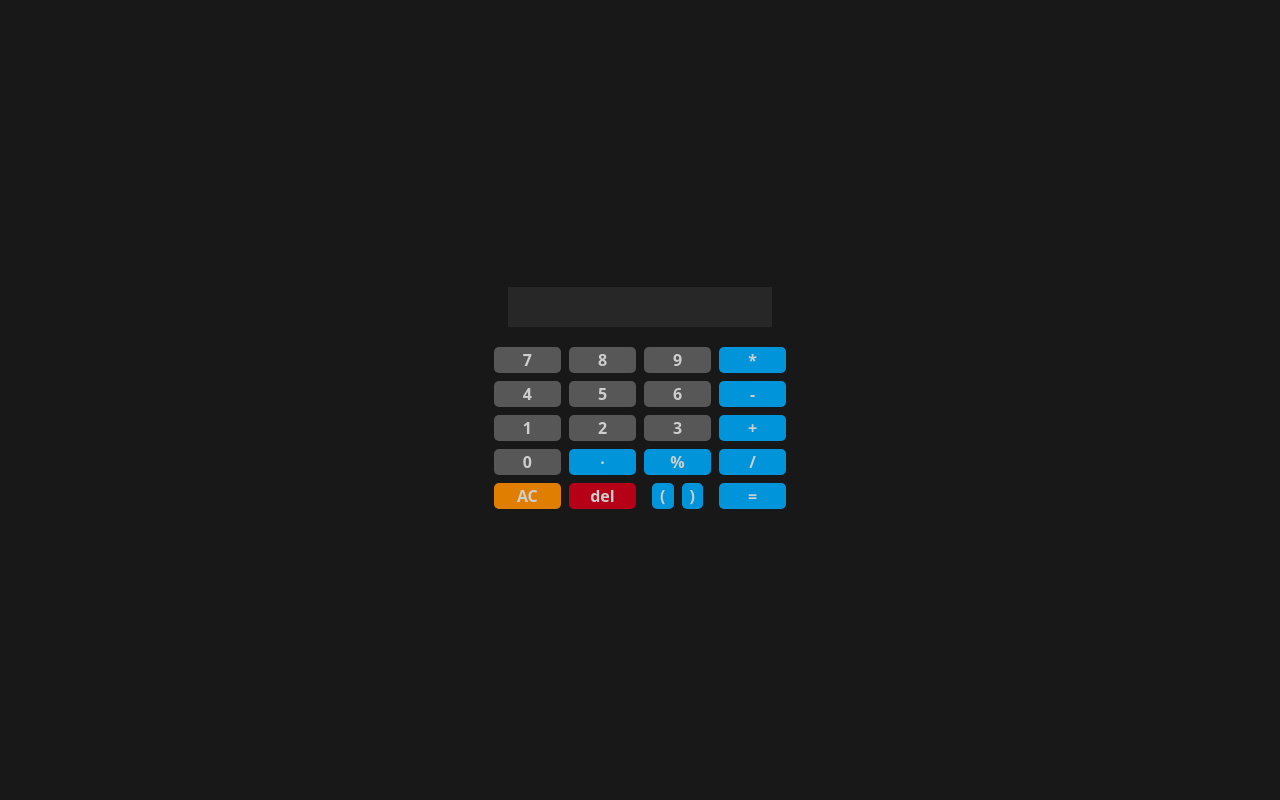
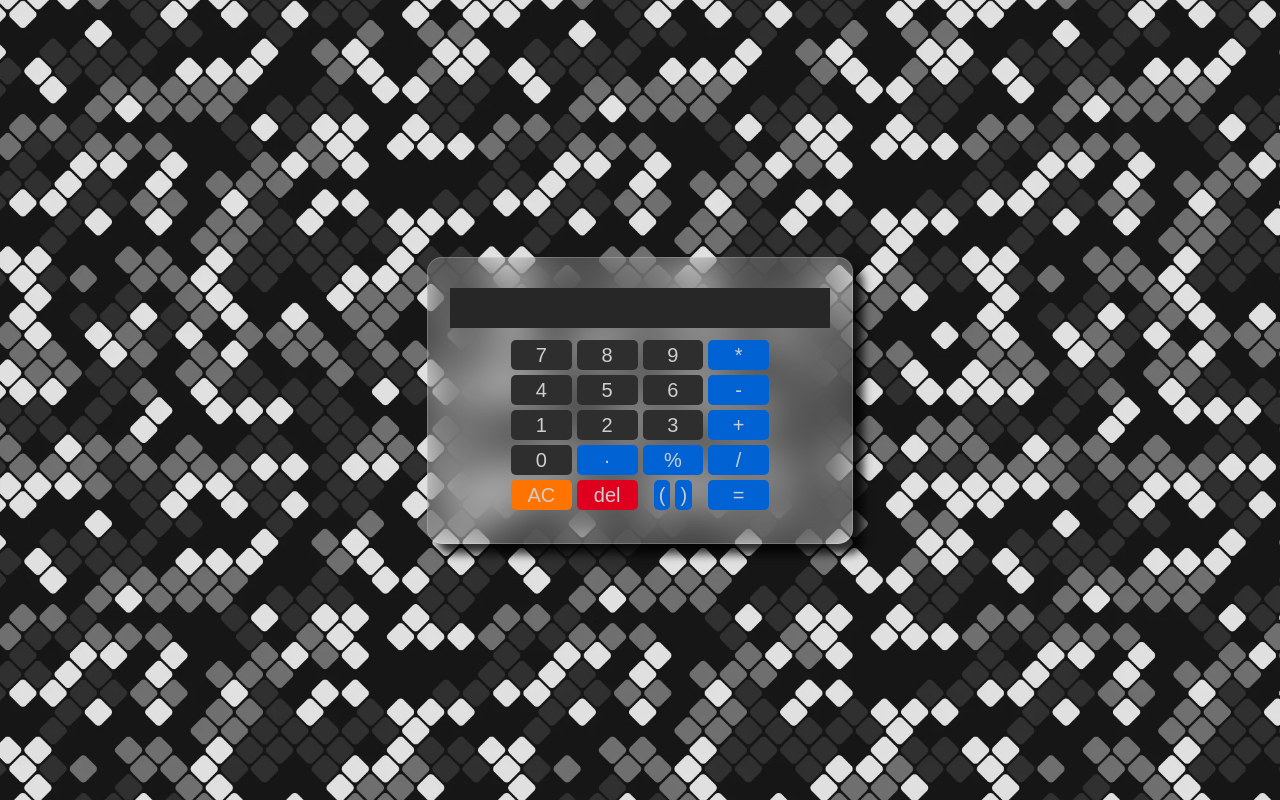
Before and after one commit to Eros377/Calculadora-basica, a plain HTML site: page Calculadora/index.html in a window 1280 px wide. Drawn offline with nearby package versions, Linux system fonts and the light colour scheme; a web font is replaced by a local one.

Commit message:
Add files via upload

```diff
--- a/Calculadora/css/estilo.css
+++ b/Calculadora/css/estilo.css
@@ -1,43 +1,76 @@
-body{
-    background:#181818;
-
-    user-select: none;
-    -moz-user-select: none;
-    -webkit-user-select: none;
-    -ms-user-select: none;
-
+:root {
+    --fontSecundario: Arial, Helvetica, sans-serif;
+    --fontPrincipal:"Iceberg", sans-serif;
+    --colorPrincipal: #333;
+    --colorbtn: #8c52ff;
+    --blanco: #ffffff;
+    --negro: #000000;
+}
+*,
+*::before,
+*::after {
+    padding: 0;
+    margin: 0;
+    box-sizing: inherit;
+    font-weight: 400;
+    font-style: normal;
+}
+html {
+    font-size: 62.5%;
+    box-sizing: border-box;
+}
+body {
+    display: flex;
+    justify-content: center;
+    background: url(../img/background/background1.webp) repeat center center fixed;
+    background-size:cover;
+    font-family: var(--fontSecundario);
+    font-size:2rem;
+}
+.vidrio{
+    background: rgba(255, 255, 255, 0.2);
+    backdrop-filter: blur(2rem);
+    -webkit-backdrop-filter: blur(2rem);
+    border: 0.1rem solid rgba(255, 255, 255, 0.2);
+    border-radius: 15px;
+    box-shadow:1rem 1rem 1rem rgba(0, 0, 0, 0.8);
+}
+#vtnCalculadora{
+    overflow: hidden;
+}
+.resultado{
+    overflow: hidden;
 }
 #vtnFondo{
     width:100%;
     height:100%;
 }
 .btnNumero, #btnEliminar, #btnResultado, #btnLimpiar, #btnPunto{
-    border-radius:5px;
-    border:0px;
+    font-family:var(--fontPrincipal);
+    border-radius:0.5rem;
+    border:0;
     color:#cecece;
-    font-weight:bold;
     transition:0.1s;
-    box-shadow:0px 0px 0px transparent;
 }
 
 #mensaje{
-    height:40px;
+    height:4rem;
     background:#272727;
     color:#c4c4c4;
 }
 .btnEstilo0{
-    background:#575757;
+    background:#2e2e2e;
 }
 .btnEstilo1{
-    background-color:#0095da;
+    background-color:rgb(0, 98, 211);
 
 }
 .btnEstilo2{
-    background-color:#b60018;
+    background-color:#df001e;
 
 }
 .btnEstilo3{
-    background-color:#df7e00;
+    background-color:#ff7300;
 
 }
 .btnNumero:hover, #btnResultado:hover, #btnEliminar:hover, #btnLimpiar:hover, #btnPunto:hover{
@@ -45,6 +78,6 @@ body{
 }
 
 .btnNumero:active, .btnEstilo0:active, .btnEstilo1:active, .btnEstilo2:active, .btnEstilo3:active{
+
    filter:brightness(120%);
-
 }
--- a/Calculadora/index.html
+++ b/Calculadora/index.html
@@ -3,15 +3,22 @@
 <head>
     <meta charset="UTF-8">
     <meta name="viewport" content="width=device-width, initial-scale=1.0">
+    <meta name="description" content="Calculadora">
+    <meta name="keywords" content="HTML, CSS, JavaScript">
+    <meta name="author" content="Eros Castillo">
     <link href="https://cdn.jsdelivr.net/npm/bootstrap@5.3.2/dist/css/bootstrap.min.css" rel="stylesheet" integrity="sha384-T3c6CoIi6uLrA9TneNEoa7RxnatzjcDSCmG1MXxSR1GAsXEV/Dwwykc2MPK8M2HN" crossorigin="anonymous">
+    <link rel="preconnect" href="https://fonts.googleapis.com">
+    <link rel="preconnect" href="https://fonts.gstatic.com" crossorigin>
+    <link href="https://fonts.googleapis.com/css2?family=Atomic+Age&family=Audiowide&family=Bruno+Ace+SC&family=Fugaz+One&family=Funnel+Sans:ital,wght@0,300..800;1,300..800&family=Iceberg&display=swap" rel="stylesheet">
     <link rel="stylesheet" href="css/estilo.css">
     <title>Calculadora</title>
+    <link rel="icon" href="img/icon/favicon-32x32.png" type="image/png">
 </head>
 <body>
     <section class="row mx-0 justify-content-center align-items-center fixed-top" id="vtnFondo">
-        <section class="col-12 col-md-6 col-lg-4 py-3" id="vtnCalculadora">
-            <section class="row mx-1 justify-content-center">
-                <p class="col-8 py-2" id="mensaje"></p>
+        <section class="col-12 col-md-6 col-lg-4 py-5 px-5 vidrio" id="vtnCalculadora">
+            <section class="row justify-content-center resultado">
+                <p class="py-2"id="mensaje"></p>
             </section>
             <section class="row mx-0 justify-content-center">
                 <button class="col-2 my-1 mx-1 btnNumero btnEstilo0">7</button>
```
Also changed, not shown: Calculadora/img/background/background1.webp (added), Calculadora/img/icon/favicon-32x32.png (added), 1 other file.
